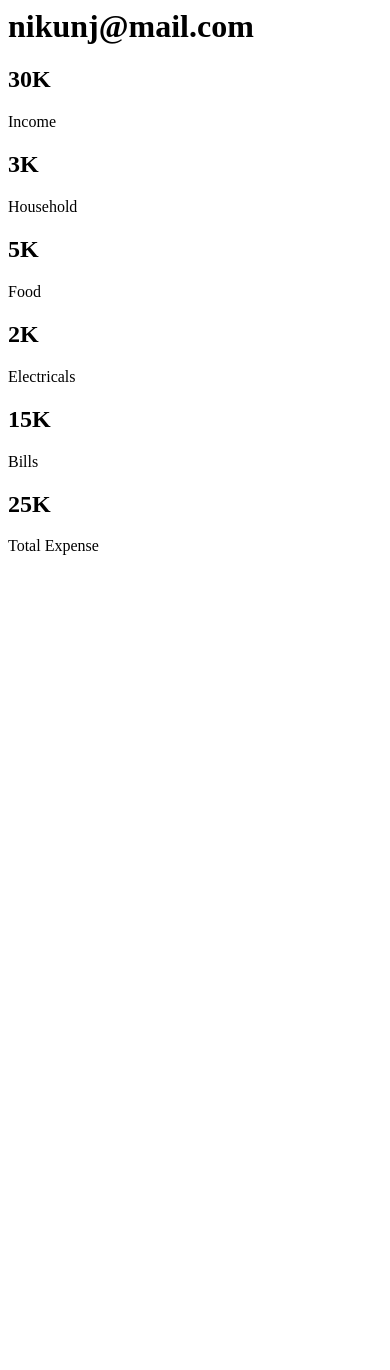
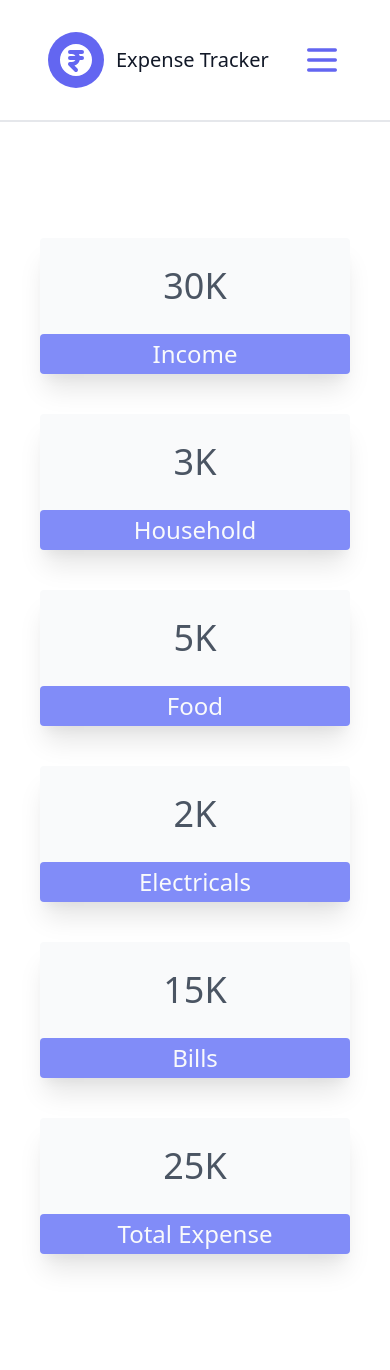
Before and after one commit to Yash-s-Code-Camp/expense-tracker, a PHP site: page /dashboard.php in a window 390 px wide. Before the commit the page ends 555 px from the top, so only its background shows below. Run offline with PHP 8.4, Linux system fonts and the light colour scheme; a user stored in the database is signed in.

Commit message:
Dashboard Card design added

```diff
--- a/package.json
+++ b/package.json
@@ -20,5 +20,8 @@
     "postcss": "^8.2.10",
     "postcss-cli": "^8.3.1",
     "tailwindcss": "^2.1.1"
+  },
+  "dependencies": {
+    "watch": "^1.0.2"
   }
 }
--- a/src/dashboard.php
+++ b/src/dashboard.php
@@ -1,10 +1,10 @@
+<?php include "./layouts/top.php"; ?>
+
 <?php
 
 session_start();
 if (!isset($_SESSION['email'])) {
     header("location:login.php");
-} else {
-    echo "<h1>" . $_SESSION['email'] . "</h1>";
 }
 
 if (isset($_POST['logout'])) {
@@ -13,31 +13,69 @@ if (isset($_POST['logout'])) {
 }
 
 ?>
+
 <div class="container px-5 py-24 mx-auto">
-    <div class="flex flex-wrap -m-4 text-center">
-        <div class="p-4 sm:w-1/4 w-1/2">
-            <h2 class="title-font font-medium sm:text-4xl text-3xl text-gray-900">30K</h2>
-            <p class="leading-relaxed">Income</p>
+    <div class="flex flex-wrap text-center justify-center m-auto">
+
+        <div class="sm:w-1/2 xl:w-1/4 md:w-1/3 m-5  w-full bg-gray-50 rounded shadow-xl text-center">
+            <div class="flex flex-col items-center w-fullp-2">
+                <div class="flex-1 text-center md:text-center text-gray-600 p-5">
+                    <h3 class="text-4xl py-2">30K</h3>
+                </div>
+                <div class="flex-1 text-center text-gray-600 rounded bg-indigo-400 w-full">
+                    <h3 class="font-semi-bold text-2xl py-1 text-gray-50">Income</h3>
+                </div>
+            </div>
         </div>
-        <div class="p-4 sm:w-1/4 w-1/2">
-            <h2 class="title-font font-medium sm:text-4xl text-3xl text-gray-900">3K</h2>
-            <p class="leading-relaxed">Household</p>
+        <div class="sm:w-1/2 xl:w-1/4 md:w-1/3 m-5  w-full bg-gray-50 rounded shadow-xl text-center">
+            <div class="flex flex-col items-center w-fullp-2">
+                <div class="flex-1 text-center md:text-center text-gray-600 p-5">
+                    <h3 class="text-4xl py-2">3K</h3>
+                </div>
+                <div class="flex-1 text-center text-gray-600 rounded bg-indigo-400 w-full">
+                    <h3 class="font-semi-bold text-2xl py-1 text-gray-50">Household</h3>
+                </div>
+            </div>
         </div>
-        <div class="p-4 sm:w-1/4 w-1/2">
-            <h2 class="title-font font-medium sm:text-4xl text-3xl text-gray-900">5K</h2>
-            <p class="leading-relaxed">Food</p>
+        <div class="sm:w-1/2 xl:w-1/4 md:w-1/3 m-5  w-full bg-gray-50 rounded shadow-xl text-center">
+            <div class="flex flex-col items-center w-fullp-2">
+                <div class="flex-1 text-center md:text-center text-gray-600 p-5">
+                    <h3 class="text-4xl py-2">5K</h3>
+                </div>
+                <div class="flex-1 text-center text-gray-600 rounded bg-indigo-400 w-full">
+                    <h3 class="font-semi-bold text-2xl py-1 text-gray-50">Food</h3>
+                </div>
+            </div>
         </div>
-        <div class="p-4 sm:w-1/4 w-1/2">
-            <h2 class="title-font font-medium sm:text-4xl text-3xl text-gray-900">2K</h2>
-            <p class="leading-relaxed">Electricals</p>
+        <div class="sm:w-1/2 xl:w-1/4 md:w-1/3 m-5  w-full bg-gray-50 rounded shadow-xl text-center">
+            <div class="flex flex-col items-center w-fullp-2">
+                <div class="flex-1 text-center md:text-center text-gray-600 p-5">
+                    <h3 class="text-4xl py-2">2K</h3>
+                </div>
+                <div class="flex-1 text-center text-gray-600 rounded bg-indigo-400 w-full">
+                    <h3 class="font-semi-bold text-2xl py-1 text-gray-50">Electricals</h3>
+                </div>
+            </div>
         </div>
-        <div class="p-4 sm:w-1/4 w-1/2">
-            <h2 class="title-font font-medium sm:text-4xl text-3xl text-gray-900">15K</h2>
-            <p class="leading-relaxed">Bills</p>
+        <div class="sm:w-1/2 xl:w-1/4 md:w-1/3 m-5  w-full bg-gray-50 rounded shadow-xl text-center">
+            <div class="flex flex-col items-center w-fullp-2">
+                <div class="flex-1 text-center md:text-center text-gray-600 p-5">
+                    <h3 class="text-4xl py-2">15K</h3>
+                </div>
+                <div class="flex-1 text-center text-gray-600 rounded bg-indigo-400 w-full">
+                    <h3 class="font-semi-bold text-2xl py-1 text-gray-50">Bills</h3>
+                </div>
+            </div>
         </div>
-        <div class="p-4 sm:w-1/4 w-1/2">
-            <h2 class="title-font font-medium sm:text-4xl text-3xl text-gray-900">25K</h2>
-            <p class="leading-relaxed">Total Expense</p>
+        <div class="sm:w-1/2 xl:w-1/4 md:w-1/3 m-5  w-full bg-gray-50 rounded shadow-xl text-center">
+            <div class="flex flex-col items-center w-fullp-2">
+                <div class="flex-1 text-center md:text-center text-gray-600 p-5">
+                    <h3 class="text-4xl py-2">25K</h3>
+                </div>
+                <div class="flex-1 text-center text-gray-600 rounded bg-indigo-400 w-full">
+                    <h3 class="font-semi-bold text-2xl py-1 text-gray-50">Total Expense</h3>
+                </div>
+            </div>
         </div>
     </div>
 </div>
--- a/src/style.css
+++ b/src/style.css
@@ -608,8 +608,17 @@ video {
 .right-4 {
 	right: 1rem;
 }
-.-m-4 {
-	margin: -1rem;
+.m-10 {
+	margin: 2.5rem;
+}
+.m-8 {
+	margin: 2rem;
+}
+.m-5 {
+	margin: 1.25rem;
+}
+.m-auto {
+	margin: auto;
 }
 .mx-auto {
 	margin-left: auto;
@@ -678,8 +687,8 @@ video {
 .w-12 {
 	width: 3rem;
 }
-.w-1\/2 {
-	width: 50%;
+.flex-1 {
+	flex: 1 1 0%;
 }
 @-webkit-keyframes pulse {
 
@@ -770,6 +790,14 @@ video {
 	--tw-bg-opacity: 1;
 	background-color: rgba(254, 226, 226, var(--tw-bg-opacity));
 }
+.bg-gray-50 {
+	--tw-bg-opacity: 1;
+	background-color: rgba(249, 250, 251, var(--tw-bg-opacity));
+}
+.bg-indigo-400 {
+	--tw-bg-opacity: 1;
+	background-color: rgba(129, 140, 248, var(--tw-bg-opacity));
+}
 .object-cover {
 	-o-object-fit: cover;
 	   object-fit: cover;
@@ -781,11 +809,14 @@ video {
 .p-8 {
 	padding: 2rem;
 }
+.p-5 {
+	padding: 1.25rem;
+}
 .p-2 {
 	padding: 0.5rem;
 }
-.p-4 {
-	padding: 1rem;
+.p-1 {
+	padding: 0.25rem;
 }
 .px-24 {
 	padding-left: 6rem;
@@ -860,6 +891,14 @@ video {
 	font-size: 1rem;
 	line-height: 1.5rem;
 }
+.text-4xl {
+	font-size: 2.25rem;
+	line-height: 2.5rem;
+}
+.text-2xl {
+	font-size: 1.5rem;
+	line-height: 2rem;
+}
 .text-3xl {
 	font-size: 1.875rem;
 	line-height: 2.25rem;
@@ -920,6 +959,10 @@ video {
 	--tw-text-opacity: 1;
 	color: rgba(185, 28, 28, var(--tw-text-opacity));
 }
+.text-gray-50 {
+	--tw-text-opacity: 1;
+	color: rgba(249, 250, 251, var(--tw-text-opacity));
+}
 .text-gray-800 {
 	--tw-text-opacity: 1;
 	color: rgba(31, 41, 55, var(--tw-text-opacity));
@@ -938,6 +981,10 @@ video {
 }
 .underline {
 	text-decoration: underline;
+}
+.shadow-xl {
+	--tw-shadow: 0 20px 25px -5px rgba(0, 0, 0, 0.1), 0 10px 10px -5px rgba(0, 0, 0, 0.04);
+	box-shadow: var(--tw-ring-offset-shadow, 0 0 #0000), var(--tw-ring-shadow, 0 0 #0000), var(--tw-shadow);
 }
 .outline-none {
 	outline: 2px solid transparent;
```
Also changed, not shown: other parts of src/style.css (+39 -2 lines), package-lock.json.
